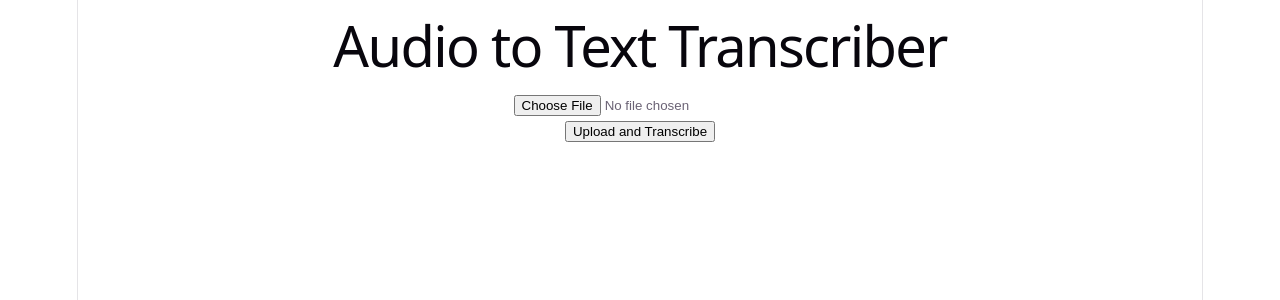
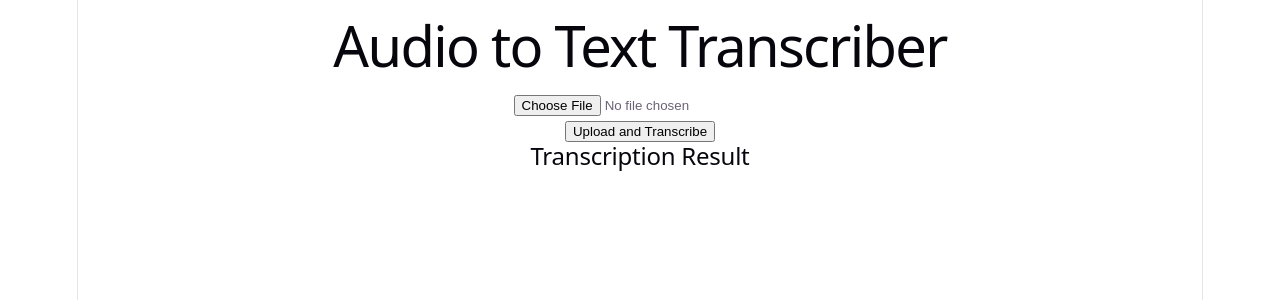
Before and after one commit to jupitters/react-audio-transcriber, a React (Vite) app: page / in a window 1280 px wide. Shown: the top 300 px of the page. Built offline with nearby package versions, Linux system fonts and the light colour scheme.

Commit message:
audo uploader component

```diff
--- a/src/components/AudioUploader.jsx
+++ b/src/components/AudioUploader.jsx
@@ -8,6 +8,10 @@ const AudioUploader = () => {
             <input type='file' accept='audio/*' />
         </div>
         <button className='upload-button'>Upload and Transcribe</button>
+        <div className='transcription-result'>
+            <h2>Transcription Result</h2>
+            <p></p>
+        </div>
     </div>
   )
 }
```
